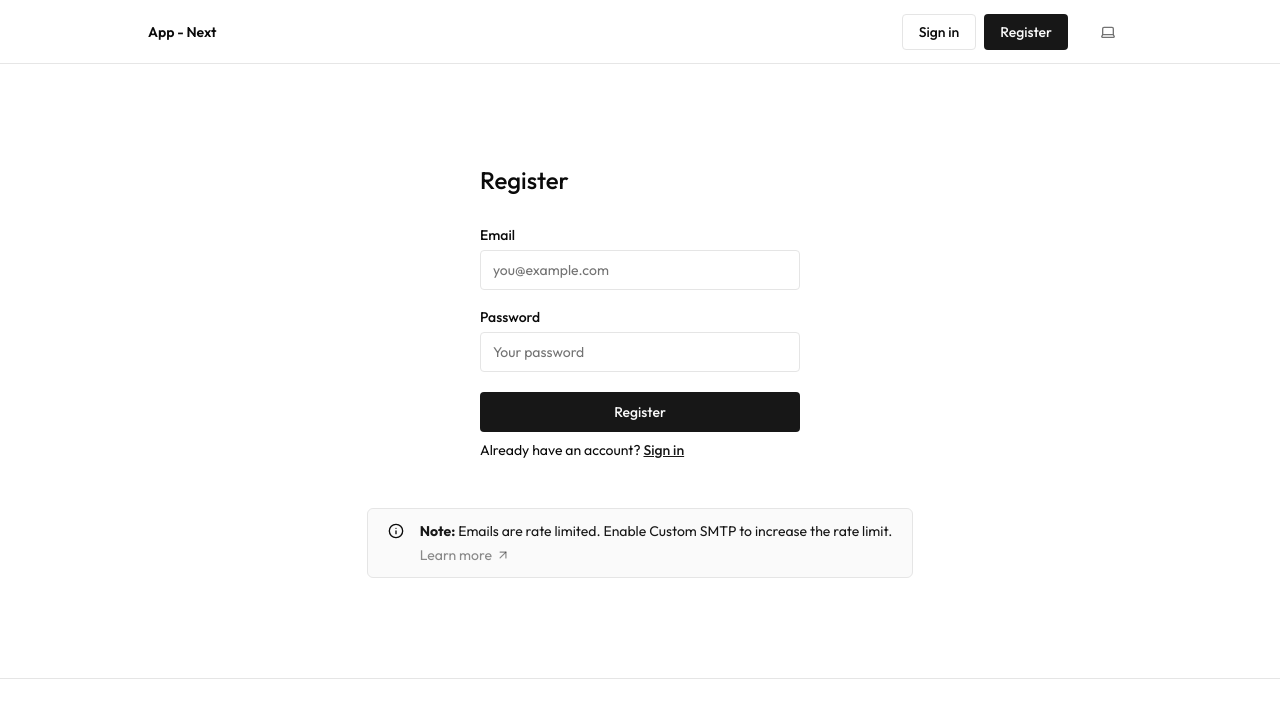
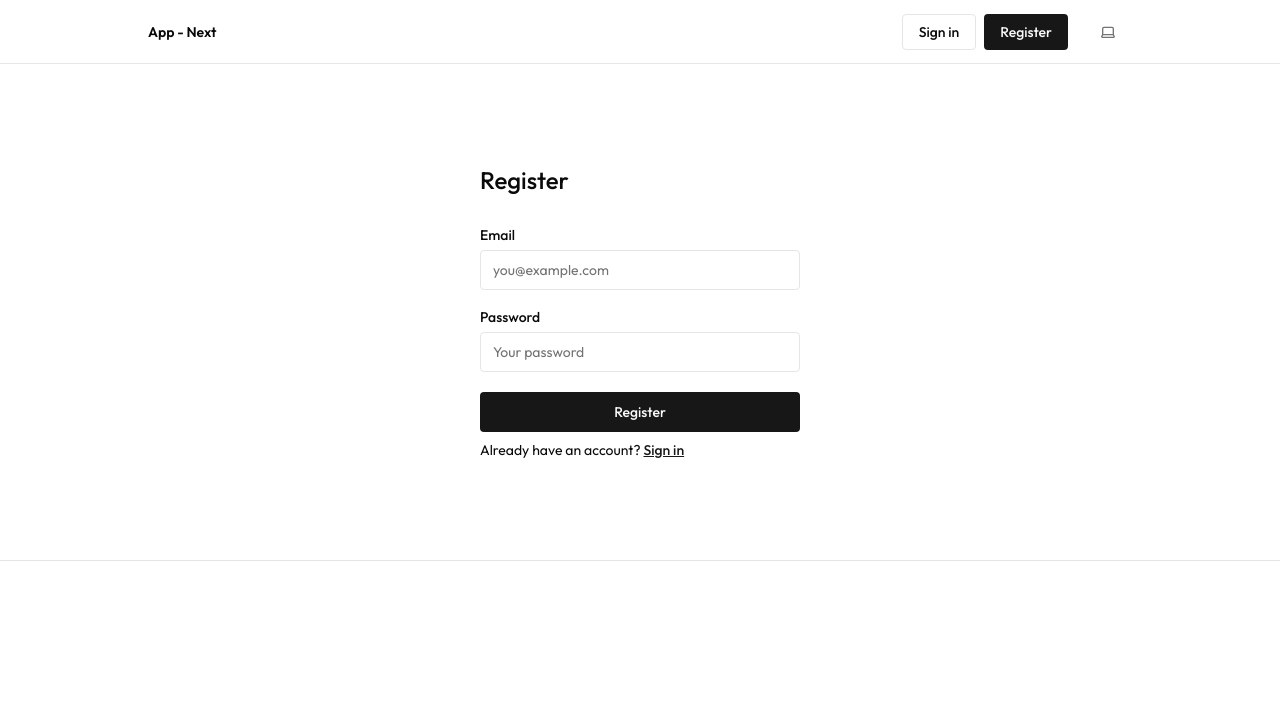
Before and after one commit to Ariel-joe/app-next, a Next.js app: page /register in a window 1280 px wide. Shown: the top 718 px of the page. Built offline with nearby package versions, Linux system fonts and the light colour scheme; no server answers.

Commit message:
github OAuth

```diff
--- a/app/(auth-pages)/register/page.tsx
+++ b/app/(auth-pages)/register/page.tsx
@@ -4,7 +4,6 @@
 import { Input } from "@/components/ui/input";
 import { Label } from "@/components/ui/label";
 import Link from "next/link";
-import { SmtpMessage } from "../smtp-message";
 
 export default async function Signup(props: {
   searchParams: Promise<Message>;
@@ -47,7 +46,6 @@
           </Link>
         </p>
       </form>
-      <SmtpMessage />
     </>
   );
 }
```
